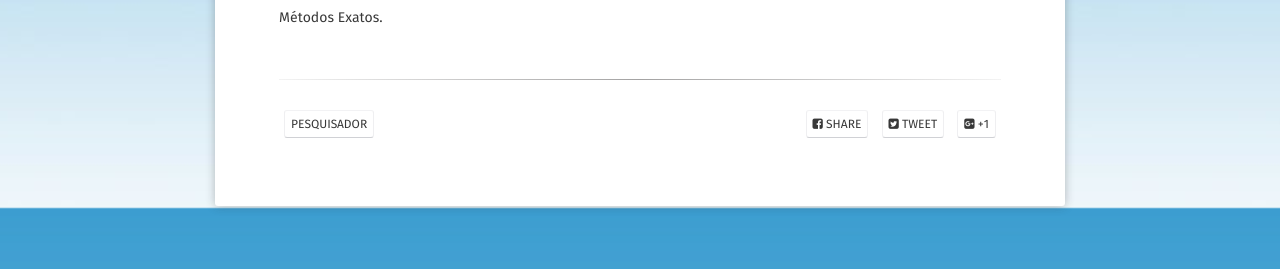
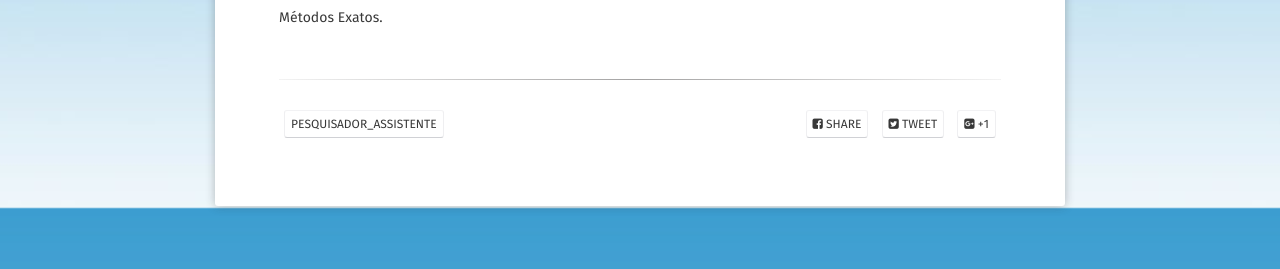
Before and after one commit to LabCidades/LabCidades.github.io, a Jekyll site: the page built from _mini_bios/mini_bio_andre_santos.md, in a window 1280 px wide. Shown: the part 692-961 px from the top of the page. Built offline with Jekyll 4.4.1, drawn with Linux system fonts in a browser that asks for light colours; some web fonts are replaced.

Commit message:
Update mini_bio_andre_santos.md

```diff
--- a/_mini_bios/mini_bio_andre_santos.md
+++ b/_mini_bios/mini_bio_andre_santos.md
@@ -2,9 +2,9 @@
 layout: mini_bio
 title:  "André L.M.F. Santos"
 excerpt: "Pesquisador Assistente"
-posicao: associado
+posicao: assistente
 tag:
-- pesquisador
+- pesquisador_assistente
 comments: False
 photo_source: "/assets/img/andre_mini_bio.jpeg"
 ---
```
